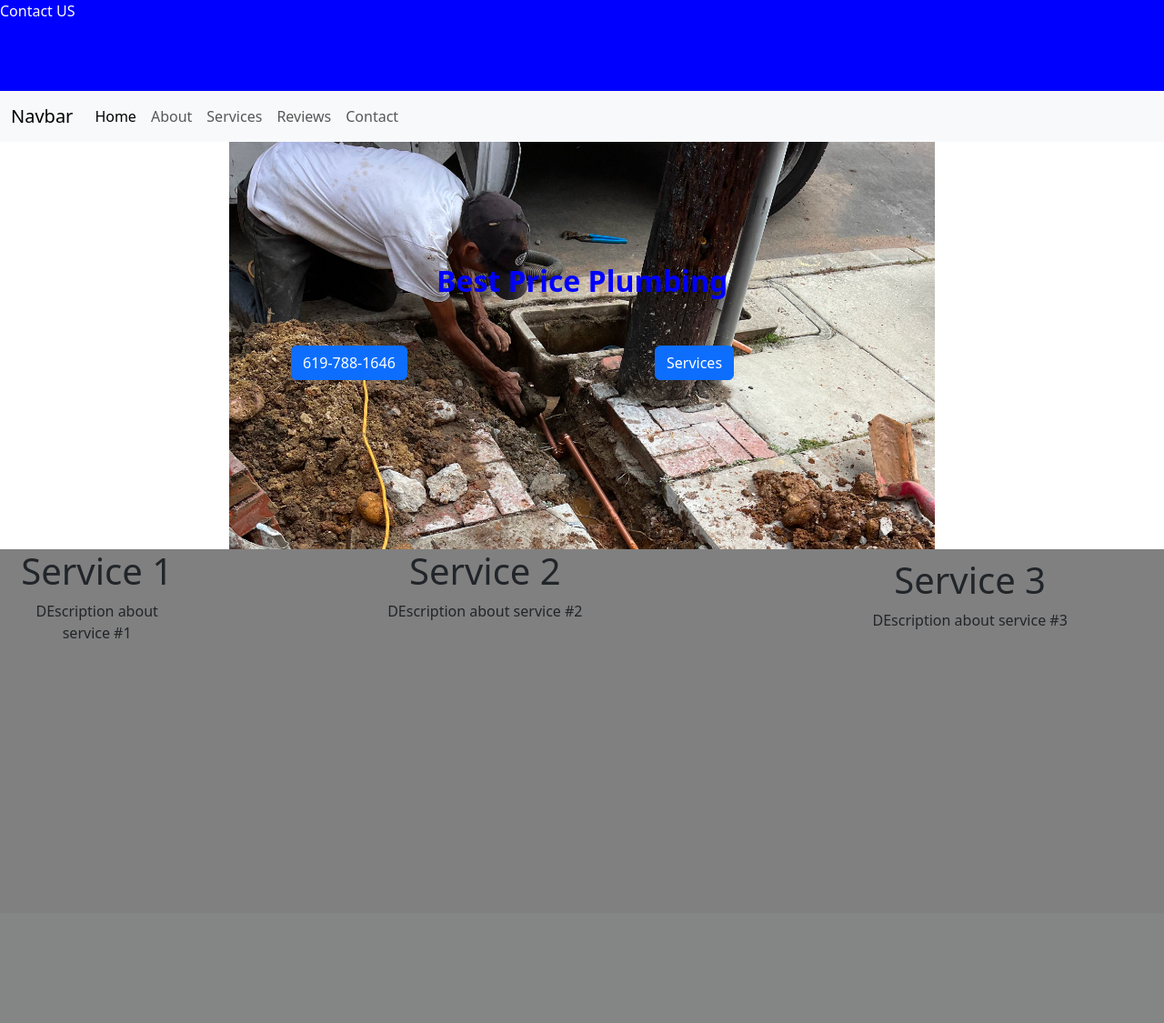
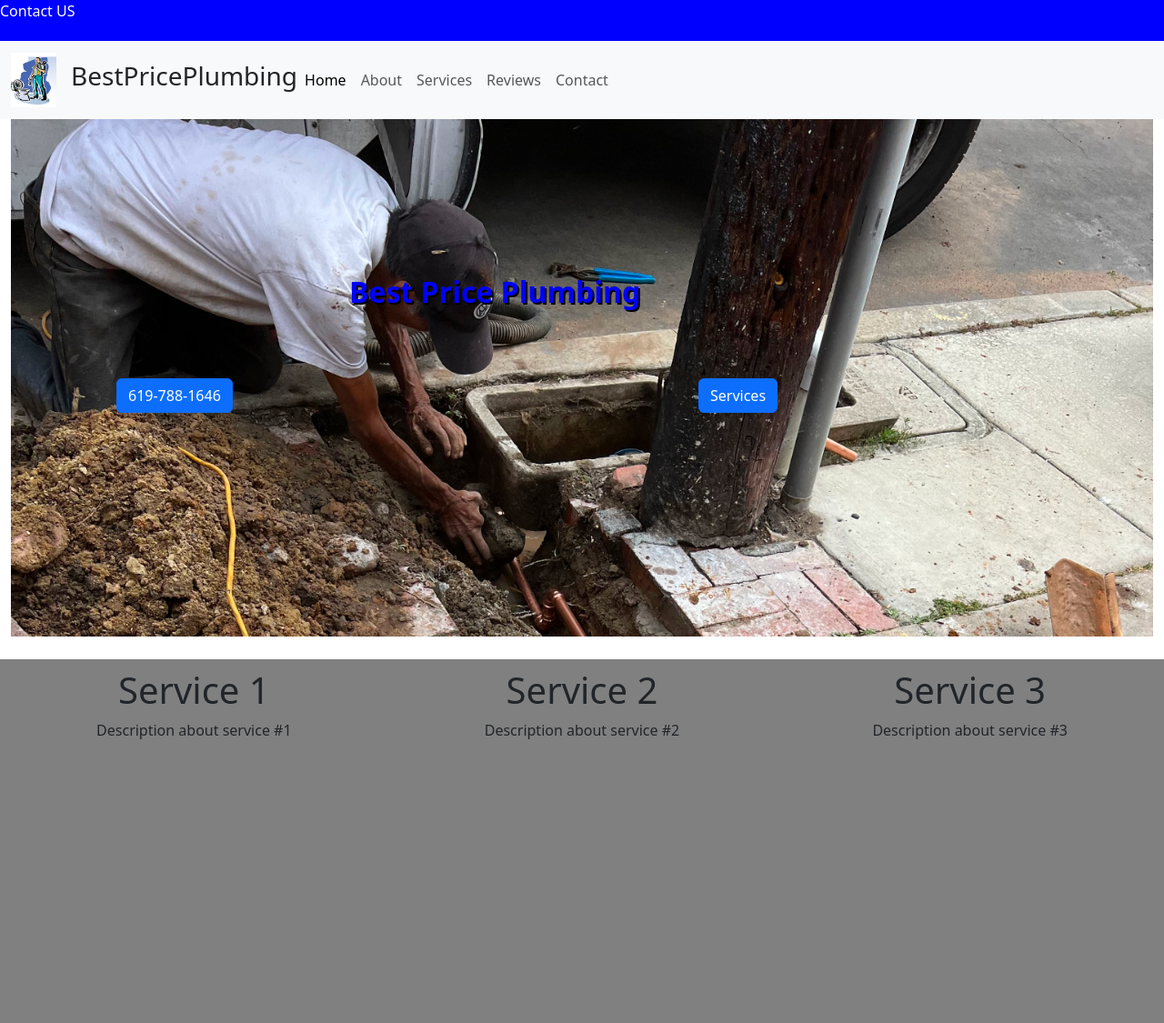
Before and after one commit to kingofcode898/DadWeb, a Flask app: page / in a window 1280 px wide. Shown: the whole page at 91% size. Before the commit the page ends 702 px from the top, so only its background shows below. Run offline with Flask 3, Linux system fonts and the light colour scheme.

Commit message:
Added about, services, contact, and reviews html.

```diff
--- a/app.py
+++ b/app.py
@@ -10,7 +10,17 @@
 def services():
    return render_template("services.html")
 
+@app.route("/about")
+def about():
+   return render_template("about.html")
 
+@app.route("/reviews")
+def reviews():
+   return render_template("reviews.html")
+
+@app.route("/contact")
+def contact():
+   return render_template("contact.html")
 
 if __name__ == '__main__':
   app.run(host='0.0.0.0', debug=True)
--- a/templates/homepage.html
+++ b/templates/homepage.html
@@ -8,31 +8,31 @@
   </head>
   <body>
     <!--This is the header-->
-    <div style="height: 100px; background-color: blue;">
+    <div style="height: 45px; background-color: blue;">
           <p style="color: white; ">Contact US</p>
     </div>
     <!--This is the code for the navbar-->
     {% include "navbar.html" %}
     <!--This is the beggining of the body that is not the navbar-->
-    <div class="container-fluid position-relative" style="width: 100vh;" >
-        <img class="img-fluid" src="/static/Gran.jpg">
-        <h2 class=""style="position: absolute; top: 30%; left: 30%; color:Blue; font-weight: bold ;">Best Price Plumbing</h2>
-        <a href="" class="btn btn-primary position-absolute" style="top: 50%; left: 60%;">Services</a>
+    <div class="container-fluid position-relative"  >
+        <img class="img-fluid overflow-hidden" src="/static/Gran.jpg">
+        <h2 style="position: absolute; top: 30%; left: 30%; color:Blue; font-weight: bold ;text-shadow: 2px 2px black;">Best Price Plumbing</h2>
+        <a href="/services" class="btn btn-primary position-absolute" style="top: 50%; left: 60%;">Services</a>
         <a href="tel: 6197881646" class="btn btn-primary position-absolute top-50" style="left: 10%;">619-788-1646</a>
     </div>
-    <div class="container-fluid text-center" style=" width: 100%; height: 400px; background-color: grey;">
+    <div class="container-fluid text-center" style=" margin-top: 25px; width: 100%; height: 400px; background-color: grey;">
       <div class="row align-items-start">
-        <div class="col-2">
+        <div class="col-4" style="margin-top: 10px;">
           <h1>Service 1</h1>
-          <p>DEscription about service #1</p>
+          <p>Description about service #1</p>
         </div>
-        <div class="col-6">
+        <div class="col-4" style="margin-top: 10px;">
           <h1>Service 2</h1>
-          <p>DEscription about service #2</p>
+          <p>Description about service #2</p>
         </div>
         <div class="col-4" style="margin-top: 10px;">
           <h1>Service 3</h1>
-          <p>DEscription about service #3</p>
+          <p>Description about service #3</p>
         </div>
       </div>
     </div>
--- a/templates/navbar.html
+++ b/templates/navbar.html
@@ -1,6 +1,9 @@
-<nav class="navbar navbar-expand-lg bg-body-tertiary">
+<nav class="navbar navbar-expand-lg bg-body-tertiary ">
     <div class="container-fluid">
-      <a class="navbar-brand" href="#">Navbar</a>
+        <a class="navbar-brand" href="/">
+          <img src="/static/logo.png" alt="LOGO" width="50" height="60">
+        </a>
+        <h3>BestPricePlumbing</h3>
       <button class="navbar-toggler" type="button" data-bs-toggle="collapse" data-bs-target="#navbarNav" aria-controls="navbarNav" aria-expanded="false" aria-label="Toggle navigation">
         <span class="navbar-toggler-icon"></span>
       </button>
@@ -10,16 +13,16 @@
             <a class="nav-link active" aria-current="page" href="/">Home</a>
           </li>
           <li class="nav-item">
-            <a class="nav-link" href="#">About</a>
+            <a class="nav-link" href="/about">About</a>
           </li>
           <li class="nav-item">
             <a class="nav-link" href="/services">Services</a>
           </li>
           <li class="nav-item">
-            <a class="nav-link">Reviews</a>
+            <a class="nav-link" href="/reviews">Reviews</a>
           </li>
           <li class="nav-item">
-            <a class="nav-link">Contact</a>
+            <a class="nav-link" href="/contact">Contact</a>
           </li>
         </ul>
       </div>
```
Also changed, not shown: templates/about.html (added, +14 -0 lines), templates/contact.html (added, +14 -0 lines), templates/reviews.html (added, +14 -0 lines), static/Gran.jpg, static/logo.png (added).
